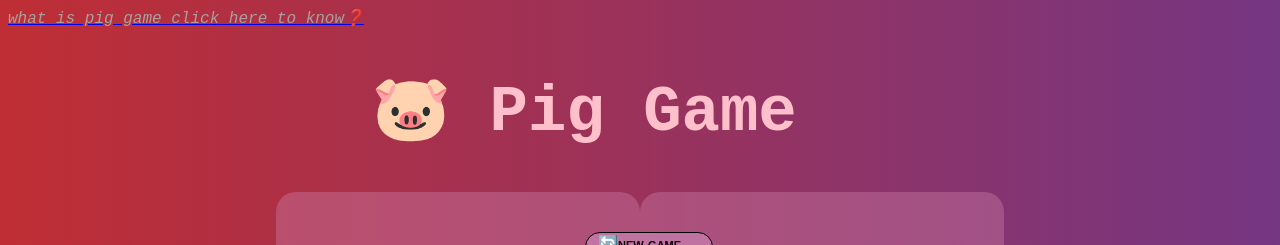
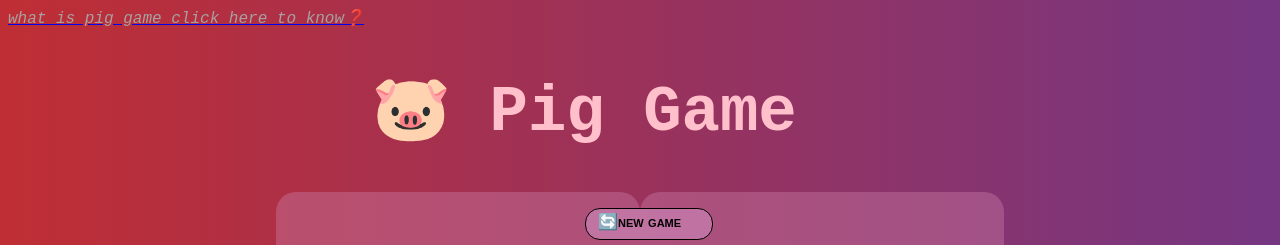
Before and after one commit to ADIB-AFSAR/e-cv, a plain HTML site: page PigGme/index.html in a window 1280 px wide. Shown: the top 245 px of the page. Drawn offline with Linux system fonts and the light colour scheme.

Commit message:
bug detected

```diff
--- a/PigGme/styl.css
+++ b/PigGme/styl.css
@@ -46,14 +46,14 @@ body{
     display: flex;
     position: absolute;
     font-size: 16px;
-    margin-top: 40px;
+    margin-top: 1rem;
     font-variant: small-caps;
     border: 1px solid;
     border-color:linear-gradient( 45deg  ,#949090 40% , #615a5a 50%);
     border-radius: 15px;
     width: 8rem;
     padding-left: 12px;
-    padding-top: 1px;
+    padding-top: 3px;
     height: 2rem;
     margin-left: -55px;
     cursor: pointer;
@@ -168,9 +168,7 @@ body{
   h1{
     width: 1rem;
   }
-  .new{
-    /* margin-top:rem */
-  }
+
   .rtd{
     margin-top:14rem;
   }
```
